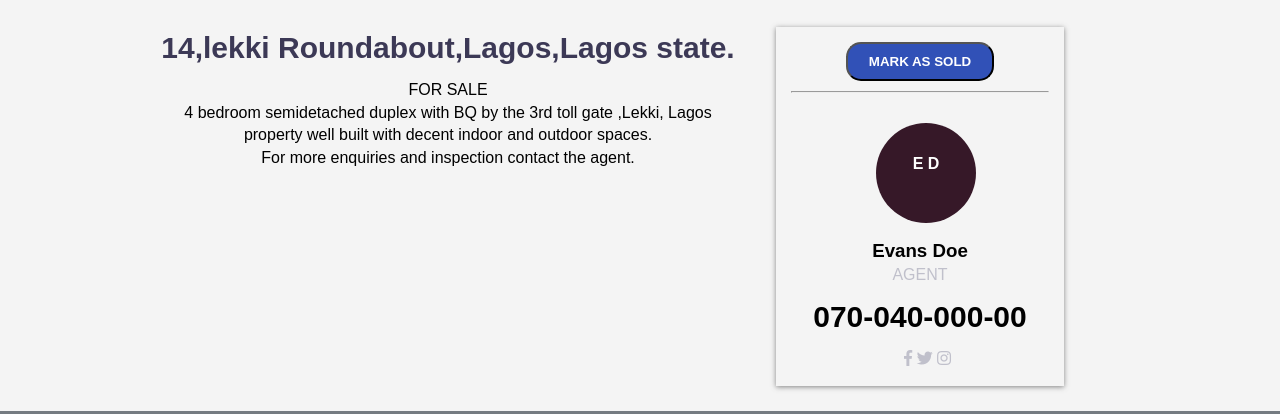
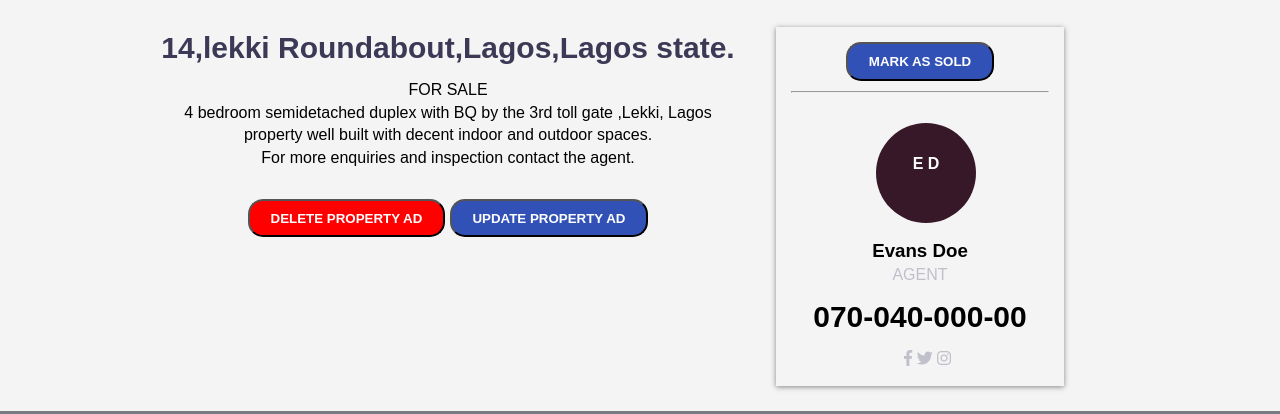
Before and after one commit to evansinho/PropertyPro-Lite, a plain HTML site: page UI/property.html in a window 1280 px wide. Shown: the part 707-1121 px from the top of the page. Drawn offline with Linux system fonts and the light colour scheme.

Commit message:
ft(delete property):a delete button[finishes #166689859]

```diff
--- a/UI/css/main.css
+++ b/UI/css/main.css
@@ -505,6 +505,14 @@ footer p{
   margin-bottom: 10px;
 }
 
+#description #delete{
+  background-color: red;
+  margin-top: 20px;
+}
+
+#description #update{
+  margin-top: 20px;
+}
 
 .agent_contact_card{
   padding: 15px;
--- a/UI/property.html
+++ b/UI/property.html
@@ -55,6 +55,9 @@ integrity="sha384-UHRtZLI+pbxtHCWp1t77Bi1L4ZtiqrqD80Kn4Z8NTSRyMA2Fd33n5dQ8lWUE00
 						property well built with decent indoor and outdoor spaces. <br>
 						For more enquiries and inspection contact the agent.
 					</p>
+					<button id="delete" class="btn">DELETE PROPERTY AD</button>
+					<button id="update" class="btn">UPDATE PROPERTY AD</button>
+
 				</div>
 				<div class="agent_contact_card">
 					<button class="btn">Mark As Sold</button>
```
